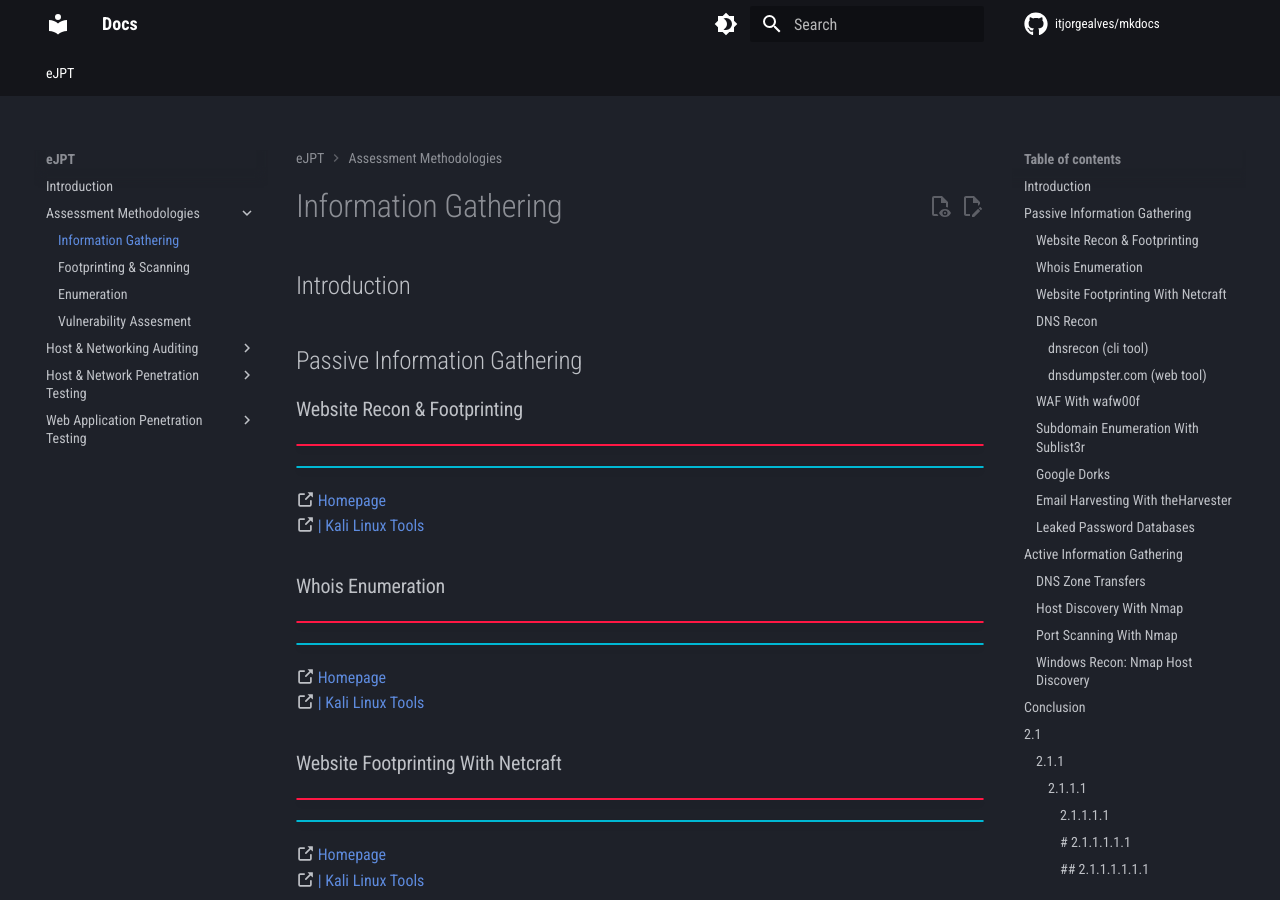
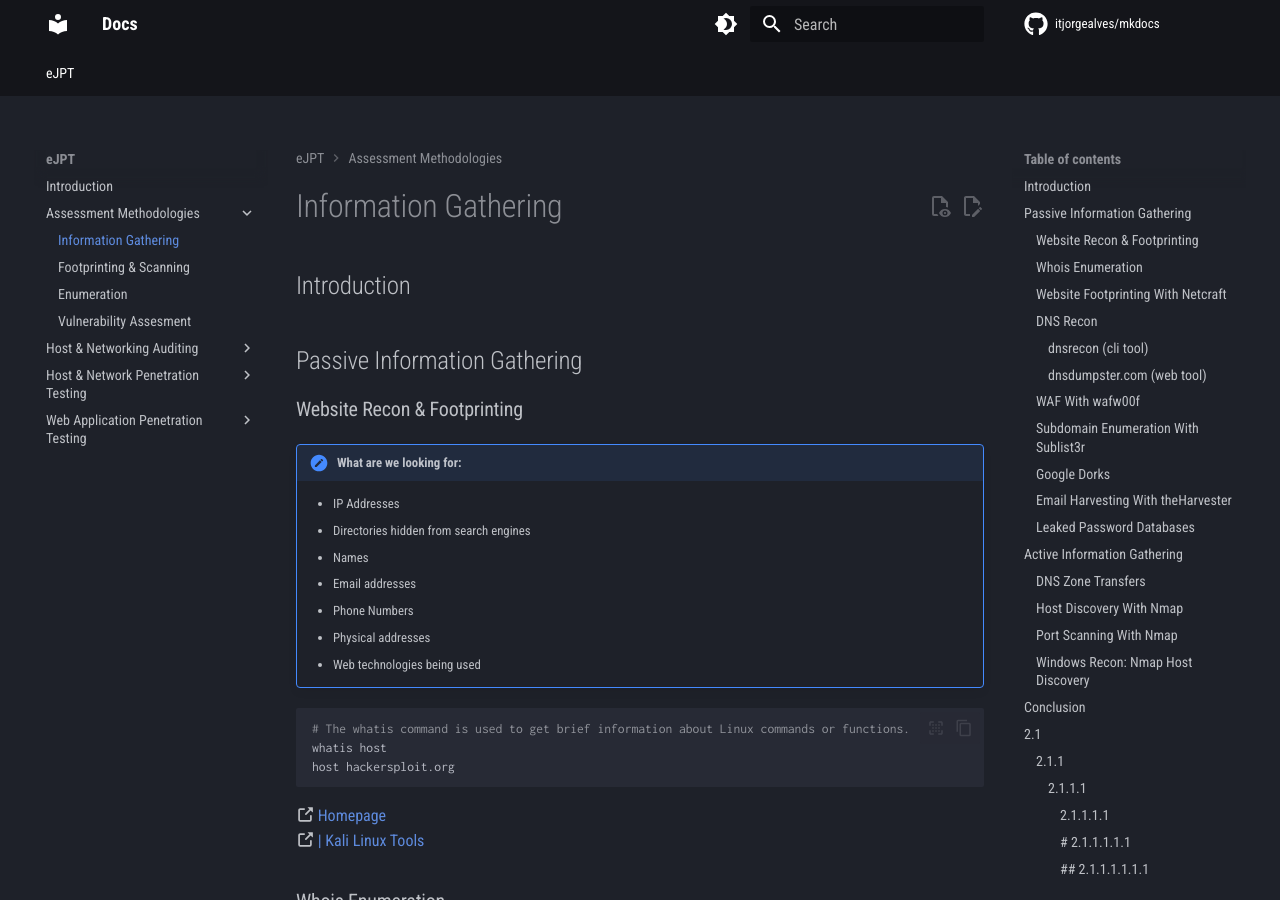
Before and after one commit to itjorgealves/mkdocs, an MkDocs documentation site: the page built from docs/eJPT/S1-Assessment-Methodologies/C1-Information-Gathering/Information-Gathering.md, in a window 1280 px wide and 900 px high. Built offline with MkDocs 1.6.1 and Material for MkDocs 9.7.7, drawn with Linux system fonts in a browser that asks for light colours; comment, search, counter and statistics services are not loaded.

Commit message:
Update documentation

````diff
--- a/docs/eJPT/S1-Assessment-Methodologies/C1-Information-Gathering/Information-Gathering.md
+++ b/docs/eJPT/S1-Assessment-Methodologies/C1-Information-Gathering/Information-Gathering.md
@@ -7,11 +7,23 @@ title: "Information Gathering"
 ## Passive Information Gathering
 
 ### Website Recon & Footprinting
-!!! danger ""
-!!! info ""
+!!! note "What are we looking for:"
+    - IP Addresses
+    - Directories hidden from search engines
+    - Names
+    - Email addresses
+    - Phone Numbers
+    - Physical addresses
+    - Web technologies being used
+``` bash
+# The whatis command is used to get brief information about Linux commands or functions.
+whatis host
+host hackersploit.org
+```
+
 :octicons-link-external-16: [ Homepage]()
 :octicons-link-external-16: [ | Kali Linux Tools]()
-<!--------->
+
 ### Whois Enumeration
 !!! danger ""
 !!! info ""
````
